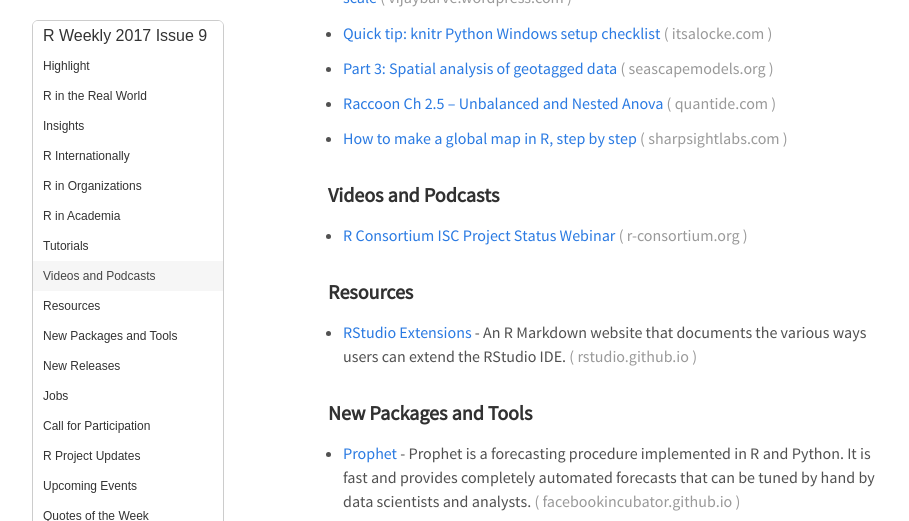
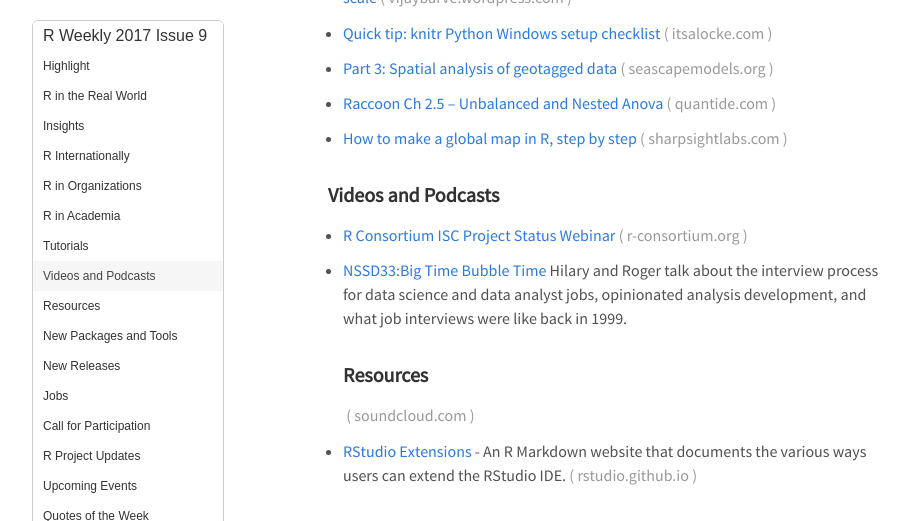
Before and after one commit to rweekly/rweekly.org, a Jekyll site: the page built from draft.md, in a window 1280 px wide and 900 px high, scrolled down 3235 px, cut to the strip 0-521 px from the top of the window. Shown: the whole strip, without its empty margins (32-941 px from the left). Built offline with Jekyll 4.4.1, drawn with Linux system fonts in a browser that asks for light colours; comment, search, counter and statistics services are not loaded.

Commit message:
added one post into video and podcast

```diff
--- a/draft.md
+++ b/draft.md
@@ -105,6 +105,7 @@
 
 + [R Consortium ISC Project Status Webinar](https://www.r-consortium.org/blog/2017/01/24/isc-project-status-webinar)
 
++ [NSSD33:Big Time Bubble Time](https://soundcloud.com/nssd-podcast/episode-33-big-time-bubble-time) Hilary and Roger talk about the interview process for data science and data analyst jobs, opinionated analysis development, and what job interviews were like back in 1999.
 ### Resources
 
 + [RStudio Extensions](https://rstudio.github.io/rstudio-extensions/rstudio_project_templates.html) - An R Markdown website that documents the various ways users can extend the RStudio IDE.
```
